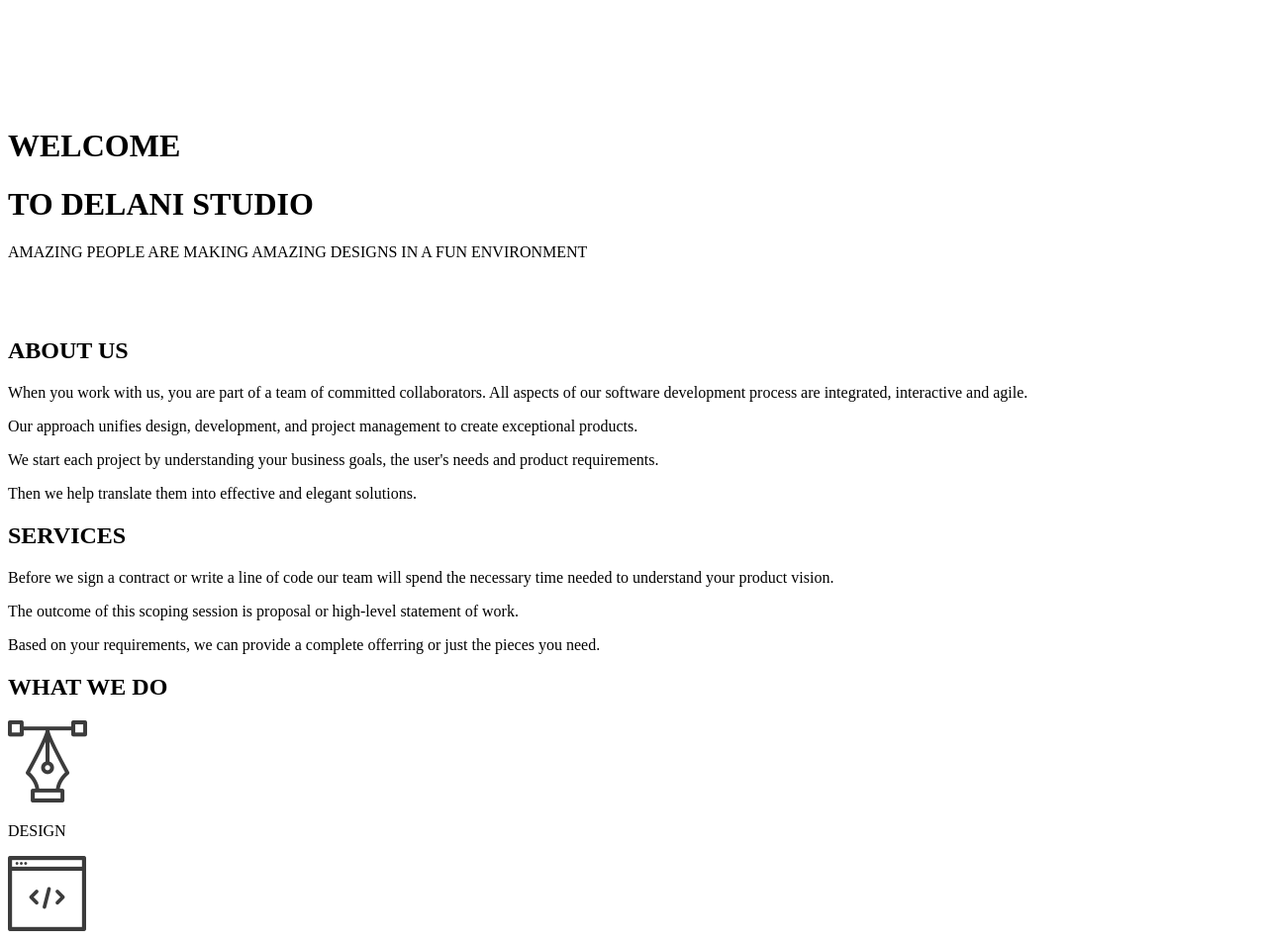
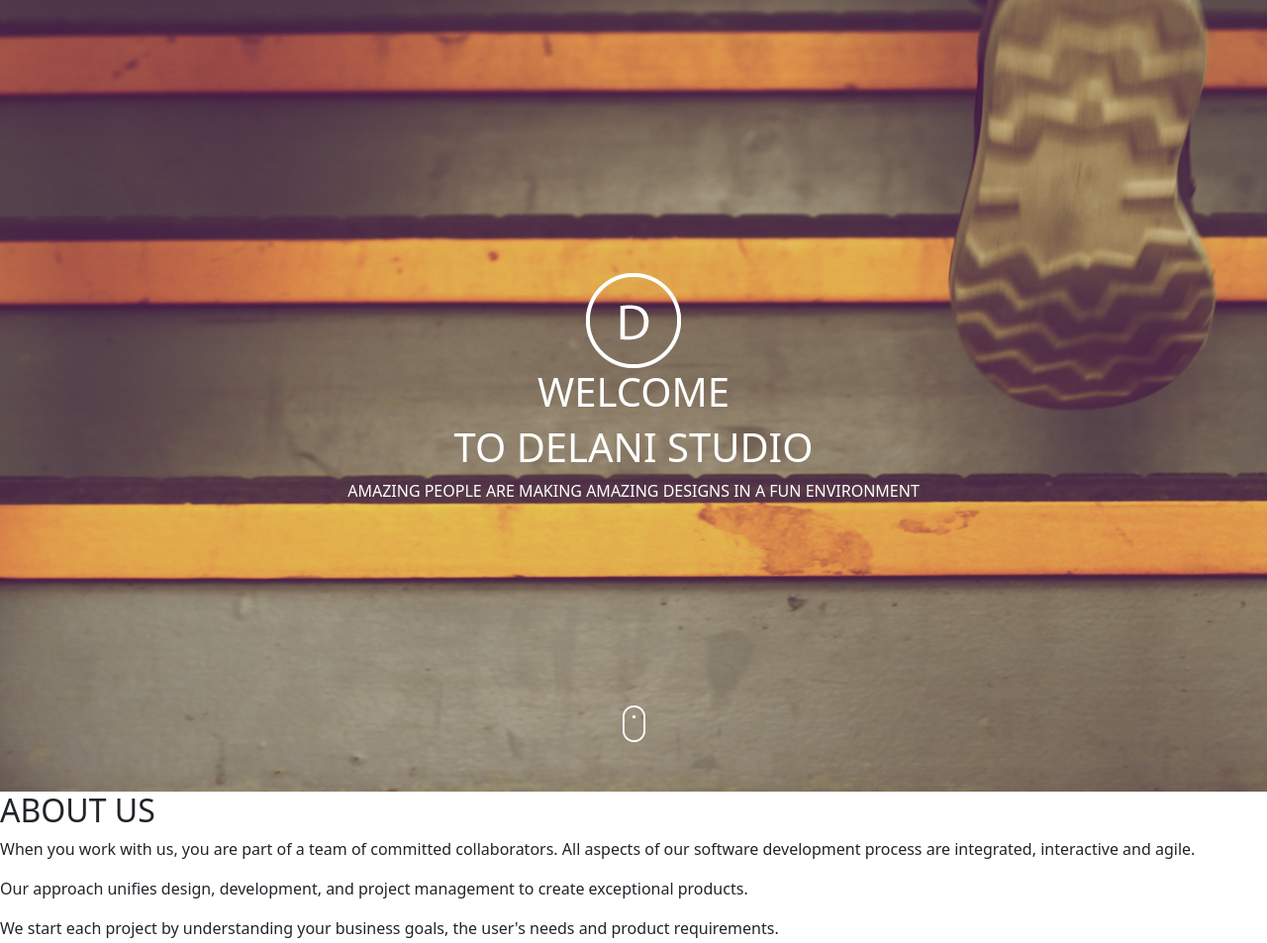
Before and after one commit to WanjuguNdegwa/Delani-Studio, a plain HTML site: page index.html in a window 1280 px wide. Shown: the top 953 px of the page at 99% size. Drawn offline with nearby package versions, Linux system fonts and the light colour scheme.

Commit message:
Style first section

```diff
--- a/index.html
+++ b/index.html
@@ -6,17 +6,20 @@
     <meta http-equiv="X-UA-Compatible" content="IE=edge">
     <meta name="viewport" content="width=device-width, initial-scale=1.0">
     <title>Delani Studio</title>
+    <link href="https://cdn.jsdelivr.net/npm/bootstrap@5.1.3/dist/css/bootstrap.min.css" rel="stylesheet"
+        integrity="sha384-1BmE4kWBq78iYhFldvKuhfTAU6auU8tT94WrHftjDbrCEXSU1oBoqyl2QvZ6jIW3" crossorigin="anonymous">
+    <link rel="stylesheet" href="style.css">
 </head>
 
 <body>
-    <div>
-        <img src="./images/logo/logo.png" alt="">
-        <div>
+    <div id="welcome" class="d-flex align-items-center justify-content-center">
+        <div class="text-center">
+            <img src="./images/logo/logo.png" alt="">
             <h1>WELCOME</h1>
             <h1>TO DELANI STUDIO</h1>
             <p>AMAZING PEOPLE ARE MAKING AMAZING DESIGNS IN A FUN ENVIRONMENT</p>
         </div>
-        <img src="./images/mouse_click.png" alt="">
+        <img src="./images/mouse_click.png" alt="" id="mouse-click">
     </div>
     <div>
         <h2>ABOUT US</h2>
@@ -80,6 +83,8 @@
                 <img src="images/social_icons/pinterest.png" alt="">
                 <img src="./images/social_icons/flickr.png" alt="">
             </div>
+            <p>DELANI STUDIO</p>
+            <p>2022</p>
         </footer>
     </div>
 </body>
--- a/style.css
+++ b/style.css
@@ -0,0 +1,10 @@
+#welcome {
+    background-image: url("./images/backgrounds/h_img.jpg");
+    height: 100vh;
+    color: white;
+}
+
+#mouse-click {
+    position: absolute;
+    bottom: 50px;
+}
```
